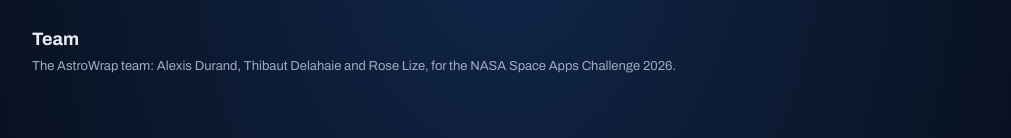
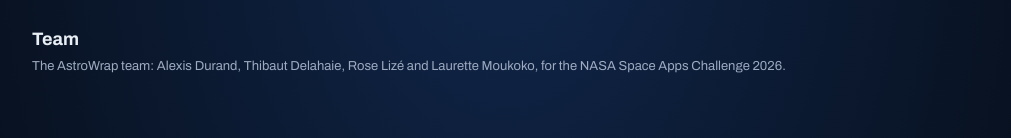
Before and after one commit to roseliz/AstroWrap, a website: page ui/apropos.html in a window 1280 px wide. Shown: the part 2407-2545 px from the top of the page, without its empty margins (134-1145 px from the left). Drawn offline with Linux system fonts and the light colour scheme.

Commit message:
fix team members in about page

```diff
--- a/ui/apropos.html
+++ b/ui/apropos.html
@@ -133,7 +133,7 @@
 
     <section aria-labelledby="a-equipe">
       <h2 id="a-equipe">Team</h2>
-      <p class="v-doux">The AstroWrap team: Alexis Durand, Thibaut Delahaie and Rose Lize, for the NASA Space Apps Challenge 2026.</p>
+      <p class="v-doux">The AstroWrap team: Alexis Durand, Thibaut Delahaie, Rose Lizé and Laurette Moukoko, for the NASA Space Apps Challenge 2026.</p>
     </section>
   </main>
 </body>
```
